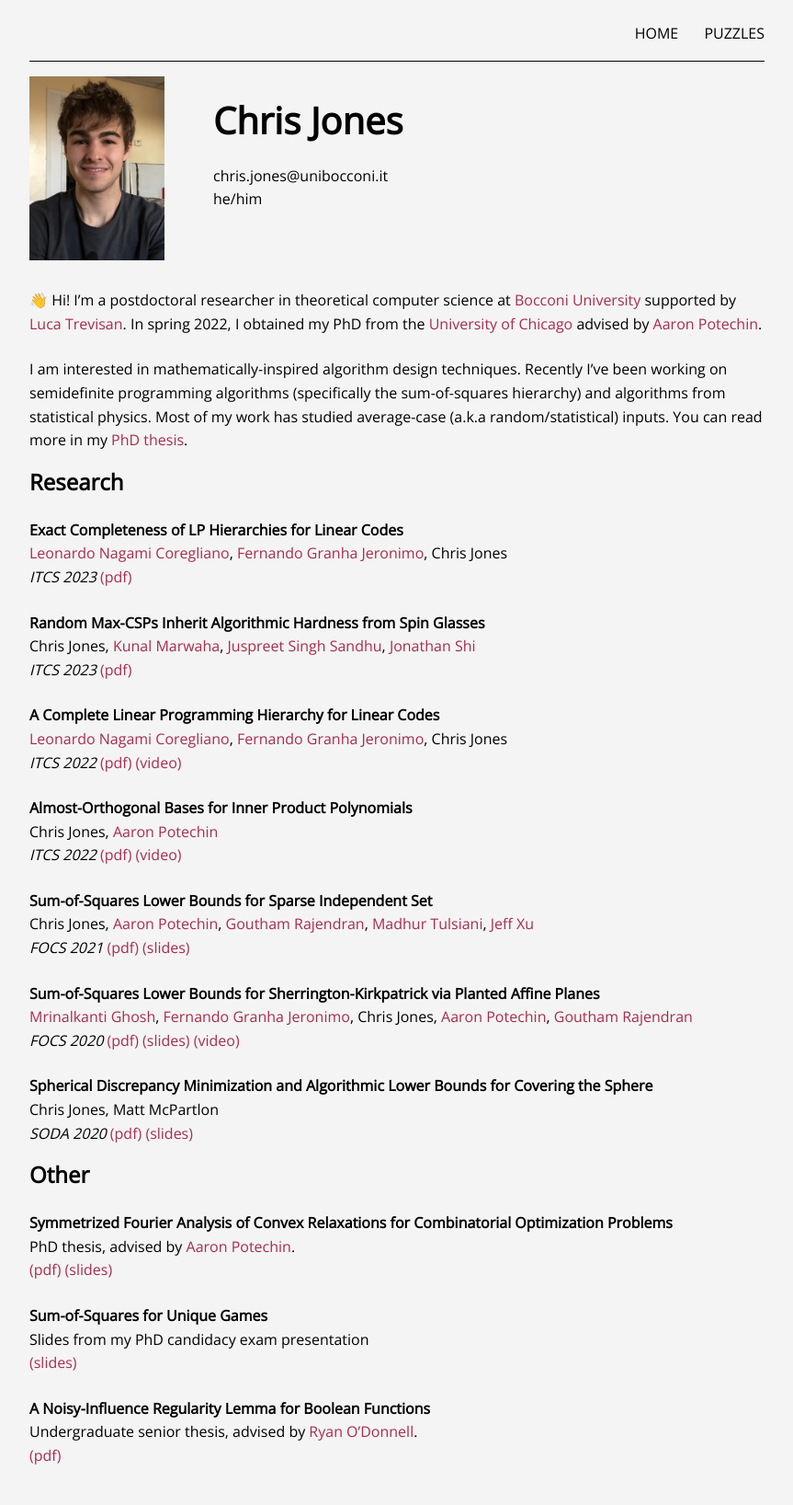
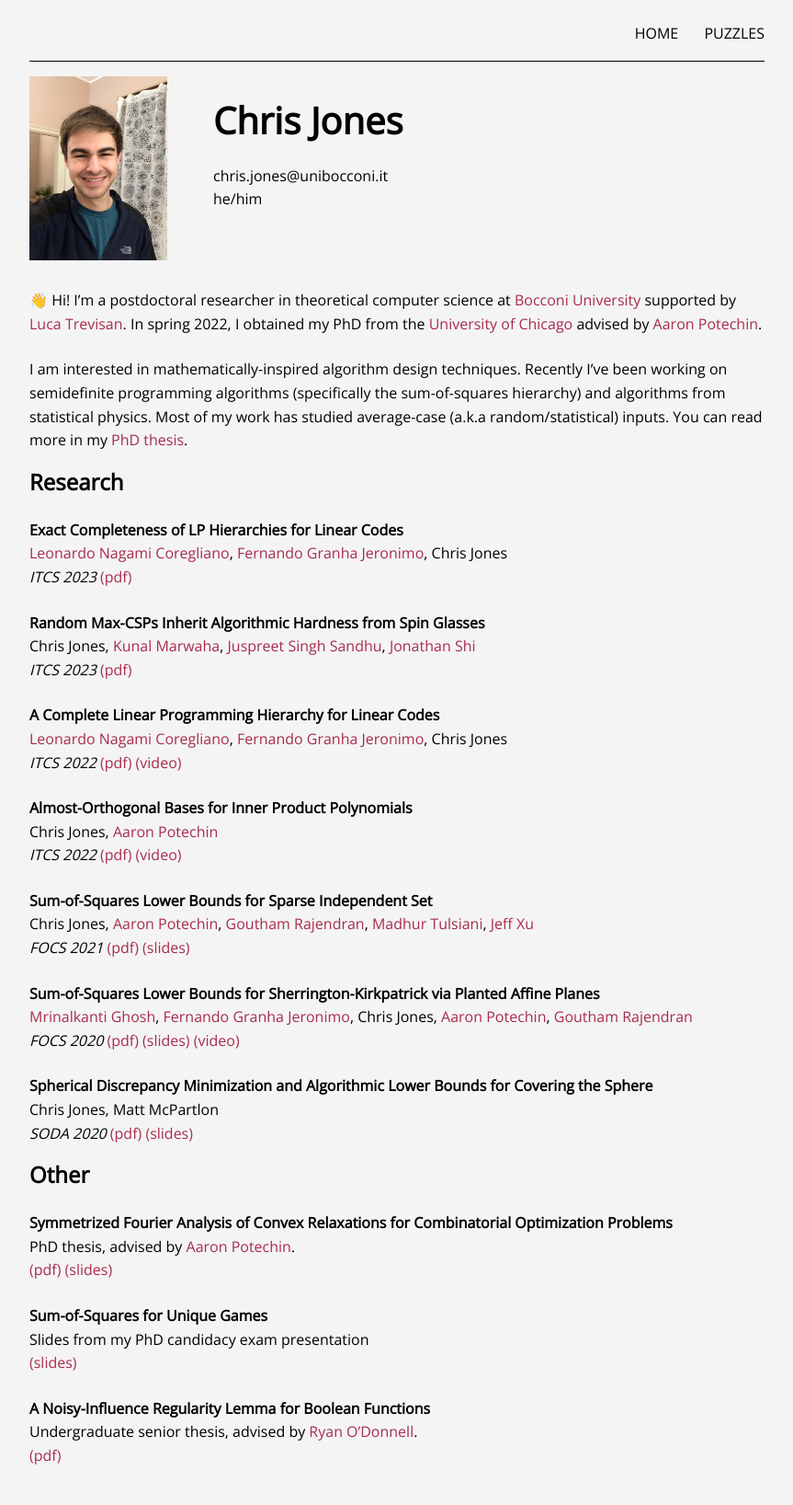
Before and after one commit to christophsjones/personal-website, a Jekyll site: the page built from index.md, in a window 1280 px wide. Shown: the whole page at 92% size, without its empty margins (208-1071 px from the left). Built offline with Jekyll 4.4.1, drawn with Linux system fonts in a browser that asks for light colours.

Commit message:
Update picture

```diff
--- a/index.md
+++ b/index.md
@@ -5,7 +5,7 @@ layout: sage
 
 <div style="display:flex">
 <div style="flex:25%">
-    <img alt="my picture" src="/assets/images/chrisjones.png" height="200px">
+    <img alt="my picture" src="/assets/images/chrisjones.jpg" height="200px">
 </div>
 <div style="flex:75%">
 <h1>Chris Jones</h1>
```
Also changed, not shown: assets/images/chrisjones.jpg (added).
